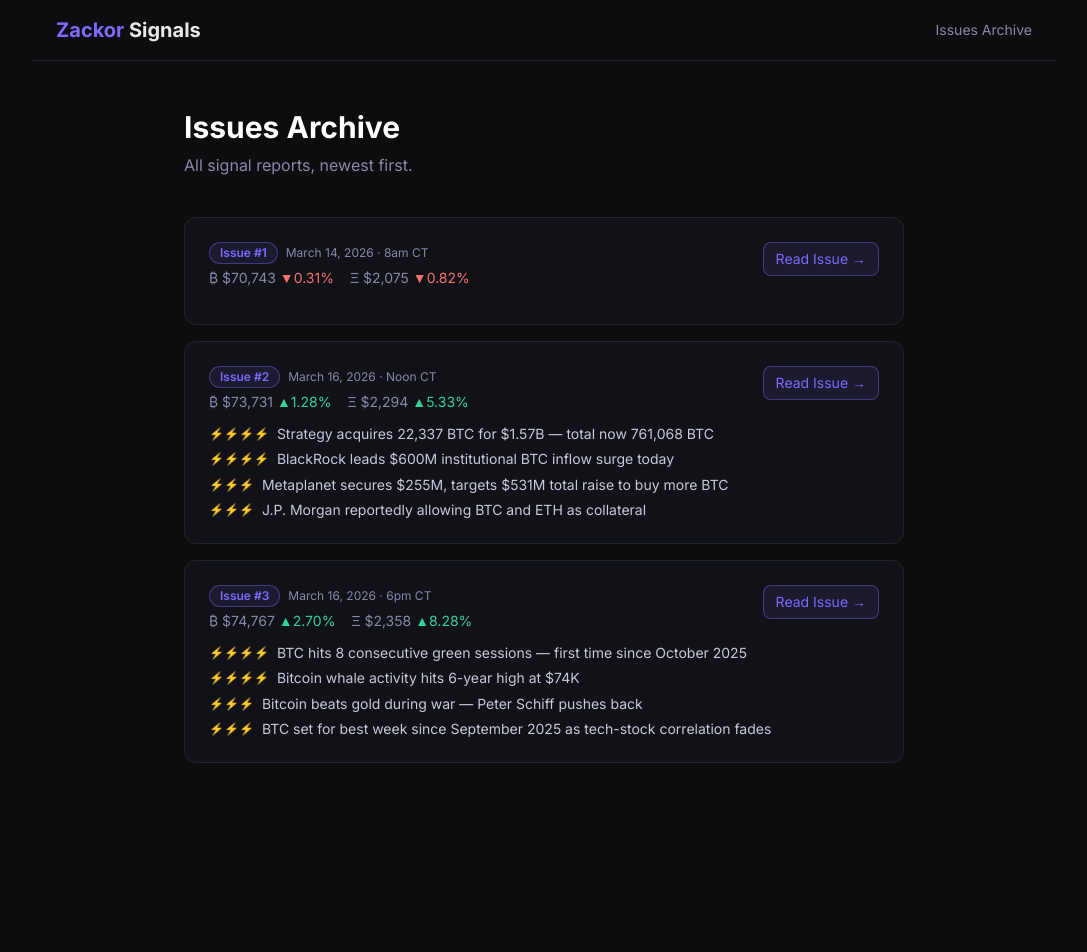
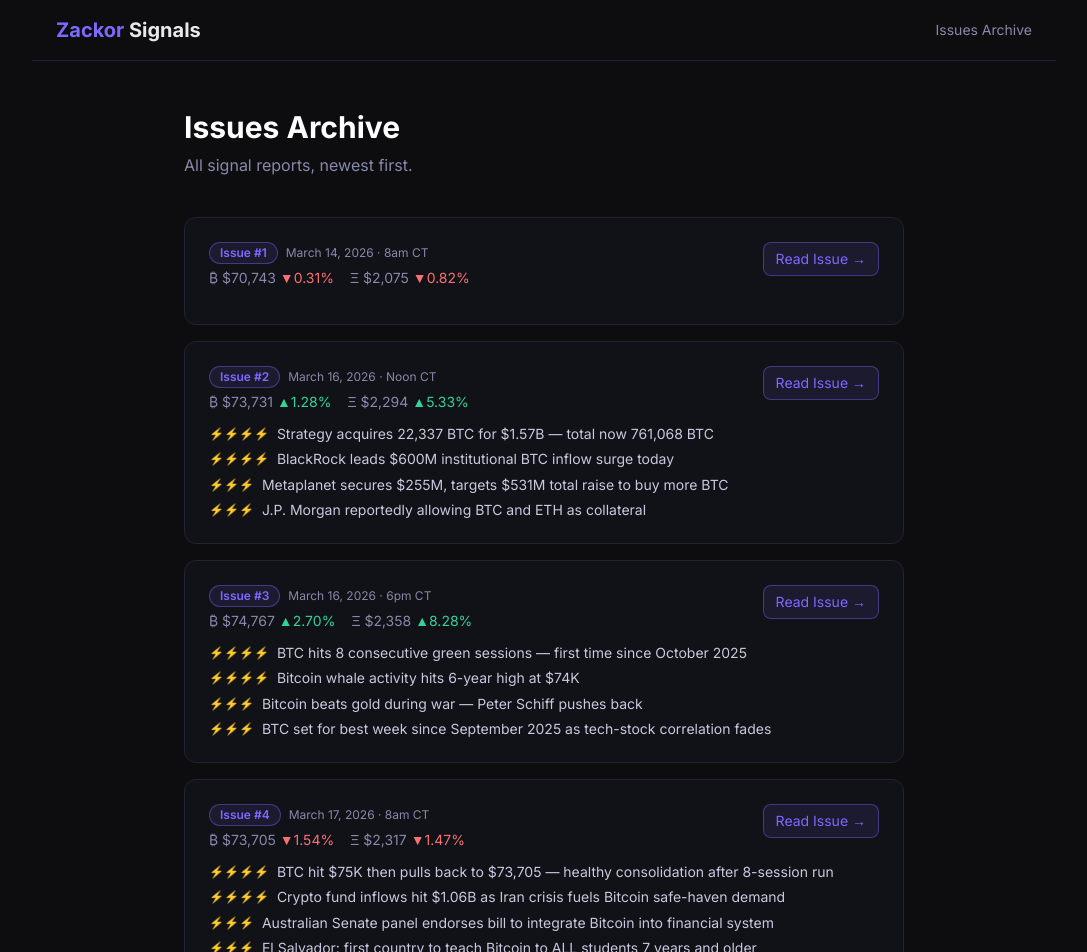
Before and after one commit to Mind-Dragon/zackor-signals, a Next.js app: page /issues in a window 1280 px wide. Shown: the top 952 px of the page, without its empty margins (96-1183 px from the left). Before the commit the page ends 811 px from the top, so only its background shows below. Built offline with nearby package versions, Linux system fonts and the light colour scheme.

Commit message:
feat: add 8am CT issue 2026-03-17-8am — BTC $73,705 ETH $2,317

```diff
--- a/app/data/issues.ts
+++ b/app/data/issues.ts
@@ -28,6 +28,44 @@ export interface Issue {
 }
 
 export const ISSUES: Issue[] = [
+  {
+    id: "2026-03-17-8am",
+    issueNumber: 4,
+    date: "March 17, 2026",
+    time: "8am CT",
+    btcPrice: "$73,705",
+    btcChange: "1.54%",
+    btcUp: false,
+    ethPrice: "$2,317",
+    ethChange: "1.47%",
+    ethUp: false,
+    sections: [
+      {
+        icon: "₿",
+        title: "Bitcoin",
+        signals: [
+          { rating: 4, headline: "BTC hit $75K then pulls back to $73,705 — healthy consolidation after 8-session run", detail: "After touching $75,000 for first time since late 2025, BTC retreats -1.54% this morning. Bollinger Bands setting up for 'powerful move' per CoinTelegraph analysis. Healthy consolidation after best weekly performance since September 2025.", source: "CoinTelegraph / CoinGecko Mar 17" },
+          { rating: 4, headline: "Crypto fund inflows hit $1.06B as Iran crisis fuels Bitcoin safe-haven demand", detail: "Geopolitical risk from Iran/Middle East driving capital into crypto as safe haven. One of the highest single-week inflow weeks in 2026. Structurally bullish — fear driving demand rather than just speculation.", source: "r/CryptoCurrency score=19 / Mar 17" },
+          { rating: 3, headline: "Australian Senate panel endorses bill to integrate Bitcoin into financial system", detail: "Australia moves toward formal legislative integration of Bitcoin. Joins growing list of governments (US Strategic Reserve, El Salvador) formalizing BTC's role in financial infrastructure.", source: "r/Bitcoin score=82 · 2.6h" },
+          { rating: 3, headline: "El Salvador: first country to teach Bitcoin to ALL students 7 years and older", detail: "Mandatory national Bitcoin education for 7+ year olds. Sovereign-level BTC adoption going from monetary policy to curriculum — long-term cultural entrenchment signal.", source: "@CryptoNewsHntrs / Twitter · Mar 17" },
+          { rating: 3, headline: "Saylor signals continued Bitcoin accumulation — 'Stretch the Orange Dots'", detail: "Michael Saylor (Strategy) publicly signaling continued BTC buys. Strategy's total holdings still at 761,068 BTC. Institutional buyer-of-last-resort narrative intact through consolidation.", source: "@CryptosR_Us (303K) 299L/53RT · Mar 17" },
+          { rating: 2, headline: "Bitcoin bulls risk getting trapped at 6-week highs — CoinTelegraph warns", detail: "Technical analysts flag potential bull trap setup after $75K rejection. Key support at $72K–$73K. A close below $73,726 MVRV level signals increased downside risk.", source: "CoinTelegraph / YouSearch · Mar 17" },
+          { rating: 2, headline: "Motley Fool: Bold prediction — Bitcoin hits $100K again by end of 2026", detail: "Mainstream financial media making $100K year-end targets again. Implies 35%+ upside from current levels. Prediction markets showing 11% odds currently — significant asymmetry if institutional demand holds.", source: "Motley Fool / YouSearch · Mar 17" },
+        ],
+      },
+      {
+        icon: "Ξ",
+        title: "Ethereum",
+        signals: [
+          { rating: 4, headline: "ETH holds above $2,250 after +12% surge yesterday — Motley Fool: 'trend could continue'", detail: "ETH up 12% in 24h on Mar 16, now consolidating at $2,317. Momentum from BlackRock ETHB ($107M AUM), whale accumulation, and staking ATH still in effect. Analysts watching $2,400 resistance zone closely.", source: "Motley Fool / TechBullion / YouSearch · Mar 17" },
+          { rating: 3, headline: "$ETH almost tapped $2,400 resistance — next key level in focus", detail: "TedPillows (280K followers): ETH approaching the $2,400 resistance zone he's been calling. Break above would signal next leg toward the $2,400–$2,650 CME gap fill target. Watch for momentum confirmation.", source: "@TedPillows (280K) 270L/28RT · Mar 17" },
+          { rating: 3, headline: "Crypto rally: what to expect from BTC, ETH, SOL, XRP this week", detail: "SeekingAlpha analysis: market entering week 2 of recovery rally. ETH outperforming broader market. Key catalysts: ETHB ETF daily inflows, Pectra upgrade timeline, and reduced EF sell pressure.", source: "SeekingAlpha / YouSearch · Mar 17" },
+          { rating: 2, headline: "Kiyosaki tells 2.8M followers: ETH reaches $X within a year of global financial crash", detail: "Robert Kiyosaki continues warning of financial collapse while flagging crypto as the escape hatch. Mainstream fear-based crypto promotion reaching massive retail audience at a critical accumulation window.", source: "@SAMALTCOIN_ETH / Twitter 53L · Mar 17" },
+          { rating: 1, headline: "Carry-forward: ETHB staking ETF at $107M AUM (day 2), Culper Research short still open, EF Mandate governance live. Watch daily ETHB inflows and $2,400 breakout level.", isCarryForward: true },
+        ],
+      },
+    ],
+  },
   {
     id: "2026-03-16-6pm",
     issueNumber: 3,
```
